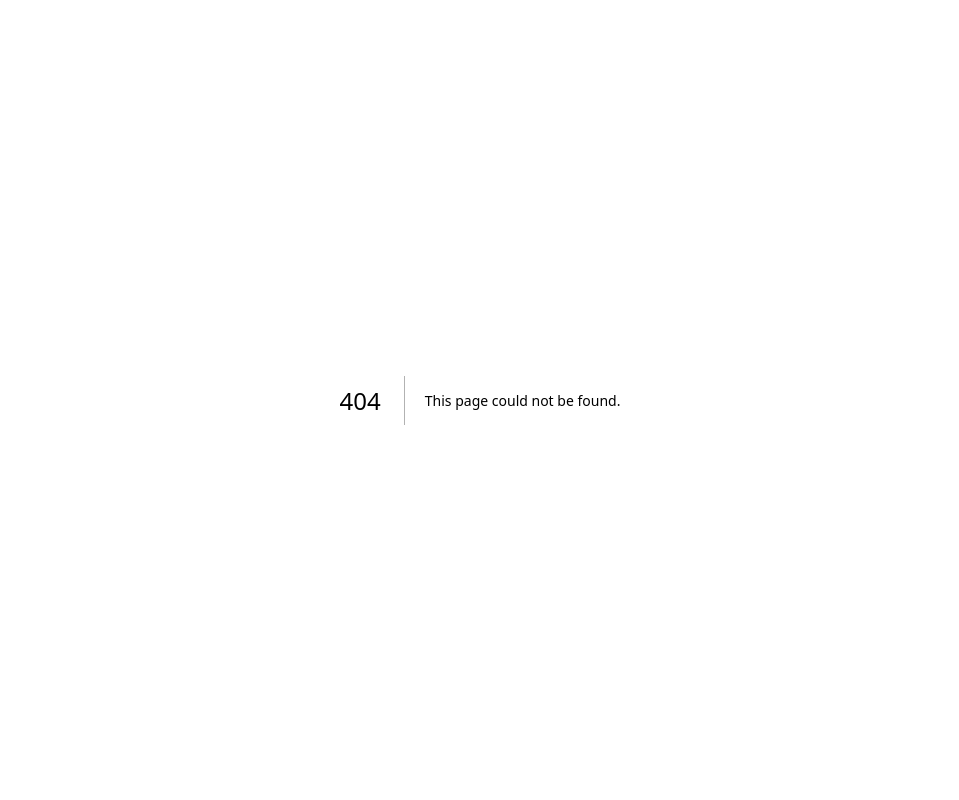
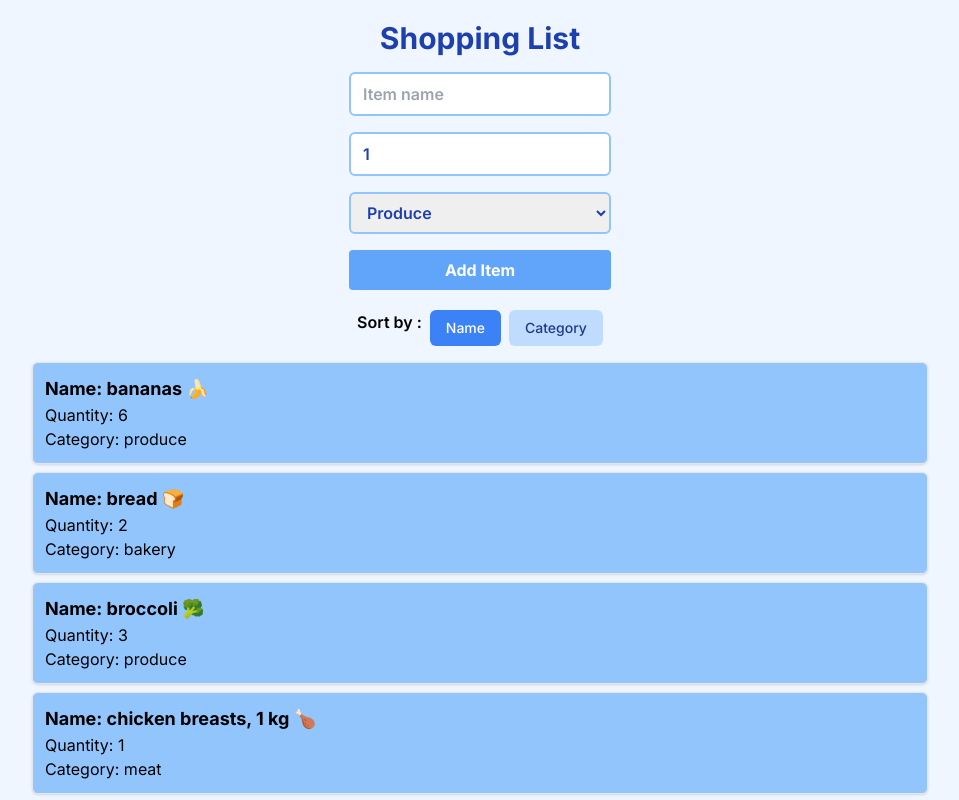
Before and after one commit to Preetinder325/cprg306-assignments, a Next.js app: page /week-6 in a window 1280 px wide. Before the commit this address had no page. Shown: the top 800 px of the page, without its empty margins (160-1119 px from the left). Built offline with nearby package versions, Linux system fonts and the light colour scheme.

Commit message:
WebDev2
week 6

```diff
--- a/app/page.js
+++ b/app/page.js
@@ -17,6 +17,9 @@ export default function HomePage() {
       <Link href="/week-5"className="bg-blue-400 mb-3 text-white font-bold py-2 px-4 rounded hover:bg-blue-800 transition duration-300  ">
           Check my week 5 project !!!
       </Link>
+      <Link href="/week-6"className="bg-blue-400 mb-3 text-white font-bold py-2 px-4 rounded hover:bg-blue-800 transition duration-300  ">
+          Check my week 6 project !!!
+      </Link>
     </main>
   );
 }
--- /dev/null
+++ b/app/week-6/item-list.js
@@ -0,0 +1,52 @@
+"use client";
+import React, { useState } from 'react';
+import Item from './item';
+
+//STEP 1
+//Initialize State Variable
+function ItemList({ items }) {
+  const [sortBy, setSortBy] = useState('name');
+
+//STEP 2
+//Sort the Items
+const getSortedItems = () => {
+    return [...items].sort((a, b) => {
+      if (sortBy === 'name') {
+        return a.name.localeCompare(b.name);
+      } else if (sortBy === 'category') {
+        return a.category.localeCompare(b.category);
+      }
+    });
+  };
+
+  const sortedItems = getSortedItems();
+  return (
+    <div className="container mx-auto mt-5">
+      <div className="flex justify-center gap-2 mb-4 text-black font-semibold">
+      {/* STEP 3 - Create Sort Buttons*/}
+      {/* Used pinch of GPT for knowing the transition. */}
+        Sort by :
+        <button
+          className={`px-4 py-2 text-sm font-medium rounded-md transition duration-500 ease-in-out ${sortBy === 'name' ? 'bg-blue-500 text-white' : 'bg-blue-200 text-blue-900'} hover:bg-blue-400`}
+          onClick={() => setSortBy('name')}
+        >
+          Name
+        </button>
+        <button
+          className={`px-4 py-2 text-sm font-medium rounded-md transition duration-500 ease-in-out ${sortBy === 'category' ? 'bg-blue-500 text-white' : 'bg-blue-200 text-blue-900'} hover:bg-blue-400`}
+          onClick={() => setSortBy('category')}
+        >
+          Category
+        </button>
+      </div>
+      <ul>
+        {/* STEP 4 - Render the Items*/}
+        {sortedItems.map(item => (
+          <Item key={item.id} {...item} />
+        ))}
+      </ul>
+    </div>
+  );
+}
+
+export default ItemList;
--- /dev/null
+++ b/app/week-6/item.js
@@ -0,0 +1,13 @@
+import React from 'react';
+
+const Item = ({ name, quantity, category }) => {
+  return (
+    <li className="border p-3 rounded-md my-2 bg-blue-300 shadow text-black">
+      <div className="text-lg font-bold">Name: {name}</div>
+      <div>Quantity: {quantity}</div>
+      <div>Category: {category}</div>
+    </li>
+  );
+};
+
+export default Item;
--- /dev/null
+++ b/app/week-6/items.json
@@ -0,0 +1,74 @@
+[
+    {
+      "id": "1h2GJKH12gkHG31h1H",
+      "name": "milk, 4 L 🥛",
+      "quantity": 1,
+      "category": "dairy"
+    },
+    {
+      "id": "2KJH3k2j3H1k2J3K1H",
+      "name": "bread 🍞",
+      "quantity": 2,
+      "category": "bakery"
+    },
+    {
+      "id": "3h2KJH3k2j3H1k2J3",
+      "name": "eggs, dozen 🥚",
+      "quantity": 2,
+      "category": "dairy"
+    },
+    {
+      "id": "4k2J3K1H2GJKH12gk",
+      "name": "bananas 🍌",
+      "quantity": 6,
+      "category": "produce"
+    },
+    {
+      "id": "5H1h1H2KJH3k2j3H",
+      "name": "broccoli 🥦",
+      "quantity": 3,
+      "category": "produce"
+    },
+    {
+      "id": "6H1k2J3K1H2GJKH1",
+      "name": "chicken breasts, 1 kg 🍗",
+      "quantity": 1,
+      "category": "meat"
+    },
+    {
+      "id": "7gkHG31h1H2KJH3k",
+      "name": "pasta sauce 🍝",
+      "quantity": 3,
+      "category": "canned goods"
+    },
+    {
+      "id": "8j3H1k2J3K1H2GJK",
+      "name": "spaghetti, 454 g 🍝",
+      "quantity": 2,
+      "category": "dry goods"
+    },
+    {
+      "id": "9H12gkHG31h1H2KJ",
+      "name": "toilet paper, 12 pack 🧻",
+      "quantity": 1,
+      "category": "household"
+    },
+    {
+      "id": "10H3k2j3H1k2J3K1",
+      "name": "paper towels, 6 pack",
+      "quantity": 1,
+      "category": "household"
+    },
+    {
+      "id": "11k2J3K1H2GJKH12",
+      "name": "dish soap 🍽️",
+      "quantity": 1,
+      "category": "household"
+    },
+    {
+      "id": "12GJKH12gkHG31h1",
+      "name": "hand soap 🧼",
+      "quantity": 4,
+      "category": "household"
+    }
+  ]
--- /dev/null
+++ b/app/week-6/new-item.js
@@ -0,0 +1,61 @@
+"use client";
+
+import { useState } from "react";
+//reading of props here
+export default function NewItem({onAddItem}) {
+//Tried to make replica of sample in terms of functioning
+  const [name, setName] = useState("");
+  const [quantity, setQuantity] = useState(1);
+  const [category, setCategory] = useState("Produce");
+
+  const OnClickSubmit = (event) => {
+    event.preventDefault();
+    //As asked in question -->id should be a random string.
+    const id = Math.random().toString(36).slice(2, 9);
+    //-->The item object should have the following properties: id, name, quantity, and category
+    const item = { id, name, quantity, category };
+
+    onAddItem(item);
+  };
+
+  return (
+    <div className="flex justify-center w-full mt-4">
+    <form onSubmit={OnClickSubmit} className="space-y-4">
+      <label className="block font-semibold text-blue-800">
+        <input required
+          type="text" placeholder="Item name" value={name} onChange={(e) => setName(e.target.value)}
+          className="block w-full px-3 py-2 border-2 border-blue-300 rounded-md focus:outline-none focus:ring-blue-800 focus:border-blue-800"/>
+      </label>
+
+      <label className="block font-semibold text-blue-800">
+        <input required
+          type="number" min="1" max="99" value={quantity} onChange={(e) => setQuantity(Number(e.target.value))}
+          className="block w-full px-3 py-2 border-2 border-blue-300 rounded-md focus:outline-none focus:ring-blue-800 focus:border-blue-800"/>
+      </label>
+
+      <label className="block font-semibold text-blue-800">
+        <select
+          value={category} onChange={(e) => setCategory(e.target.value)}
+          className="block w-full px-3 py-2 border-2 border-blue-300 rounded-md focus:outline-none focus:ring-blue-800 focus:border-blue-800">
+          <option value="produce">Produce</option>
+          <option value="dairy">Dairy</option>
+          <option value="bakery">Bakery</option>
+          <option value="meat">Meat</option>
+          <option value="frozen">Frozen Foods</option>
+          <option value="canned">Canned Goods</option>
+          <option value="dry">Dry Goods</option>
+          <option value="beverages">Beverages</option>
+          <option value="snacks">Snacks</option>
+          <option value="household">Household</option>
+          <option value="other">Other</option>
+        </select>
+      </label>
+      <button
+        type="submit"
+        className="bg-blue-400 active:bg-blue-800 text-white font-bold py-2 px-4 rounded w-full">
+        Add Item
+      </button>
+    </form>
+    </div>
+  );
+}
--- /dev/null
+++ b/app/week-6/page.js
@@ -0,0 +1,23 @@
+"use client";
+import React, { useState } from 'react';
+import ItemList from './item-list';
+import NewItem from './new-item';
+import itemsData from './items.json';
+
+const Page = () => {
+    const [items, setItems] = useState(itemsData);
+    const handleAddItem = (newItem)=> {
+        setItems(currentItems => [...currentItems, newItem]);
+    };
+  return (
+    <main className=" p-5 min-h-screen bg-blue-50">
+      <div className="max-w-4xl mx-auto">
+        <h1 className="text-3xl font-bold text-center text-blue-800">Shopping List</h1>
+        <NewItem onAddItem={handleAddItem}/>
+          <ItemList items={items}/>
+        </div>
+    </main>
+  );
+};
+
+export default Page;
```
